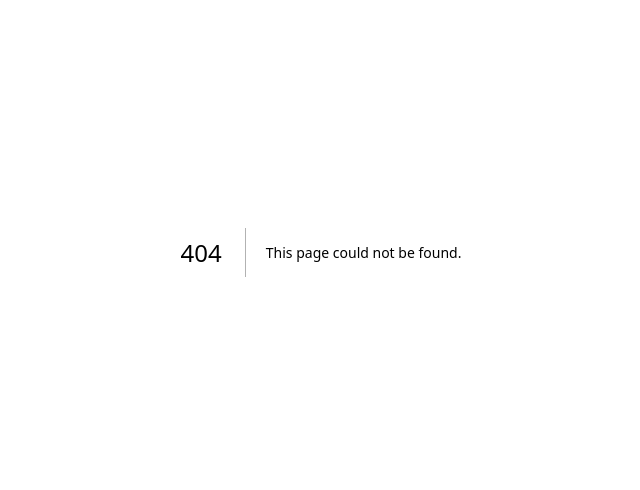
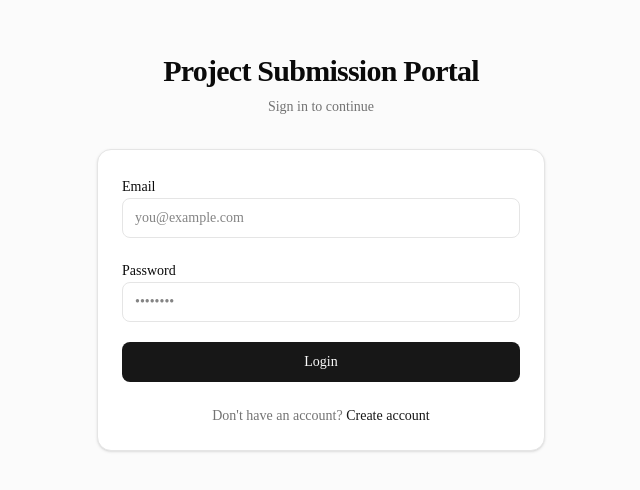
Before and after one commit to dipto230/WEB-INSTRUCTOR-ASSIGNMENT-FOR-PROGRAMING-HERO, a Next.js app in the folder frontend/: page /login in a window 1280 px wide. Before the commit this address had no page. Shown: the part 148-638 px from the top of the page, without its empty margins (319-959 px from the left). Built offline with nearby package versions, Linux system fonts and the light colour scheme; no server answers.

Commit message:
login action and login from done

```diff
--- /dev/null
+++ b/frontend/src/actions/auth/login_action.ts
@@ -0,0 +1,14 @@
+import api from "@/src/lib/api";
+import { LoginData, LoginResponse } from "@/src/types/auth";
+
+
+export const loginAction = async (
+  data: LoginData,
+): Promise<LoginResponse> => {
+  const response = await api.post(
+    "/auth/login",
+    data,
+  );
+
+  return response.data.data;
+};
--- a/frontend/src/app/layout.tsx
+++ b/frontend/src/app/layout.tsx
@@ -1,6 +1,7 @@
 import type { Metadata } from "next";
 import { Geist, Geist_Mono } from "next/font/google";
 import "./globals.css";
+import { Toaster } from "@/components/ui/sonner";
 
 const geistSans = Geist({
   variable: "--font-geist-sans",
@@ -23,7 +24,9 @@ export default function RootLayout({ children }: LayoutProps<"/">) {
       lang="en"
       className={`${geistSans.variable} ${geistMono.variable} h-full antialiased`}
     >
-      <body className="min-h-full flex flex-col">{children}</body>
+      <body className="min-h-full flex flex-col">{children}
+         <Toaster />
+      </body>
     </html>
   );
 }
--- /dev/null
+++ b/frontend/src/app/login/page.tsx
@@ -0,0 +1,176 @@
+"use client";
+
+import { useState } from "react";
+import Link from "next/link";
+import { useRouter } from "next/navigation";
+import { useForm } from "react-hook-form";
+import { zodResolver } from "@hookform/resolvers/zod";
+import { z } from "zod";
+import { Loader2 } from "lucide-react";
+import { toast } from "sonner";
+import { loginAction } from "@/src/actions/auth/login_action";
+import { saveAuth } from "@/src/lib/auth";
+
+
+
+const loginSchema = z.object({
+  email: z
+    .string()
+    .trim()
+    .email("Please provide a valid email address"),
+
+  password: z
+    .string()
+    .min(1, "Password is required"),
+});
+
+type LoginFormData = z.infer<typeof loginSchema>;
+
+export default function LoginPage() {
+  const router = useRouter();
+
+  const [serverError, setServerError] =
+    useState("");
+
+  const {
+    register,
+    handleSubmit,
+    formState: { errors, isSubmitting },
+  } = useForm<LoginFormData>({
+    resolver: zodResolver(loginSchema),
+  });
+
+  const onSubmit = async (data: LoginFormData) => {
+    try {
+      setServerError("");
+
+      const { token, user } =
+        await loginAction(data);
+
+      saveAuth(token, user);
+
+      toast.success("Login successful");
+
+      if (user.role === "MENTOR") {
+        router.push("/mentor/dashboard");
+      } else {
+        router.push("/student/dashboard");
+      }
+    } catch (error: any) {
+      const message =
+        error?.response?.data?.message ||
+        "Login failed. Please try again.";
+
+      setServerError(message);
+
+      toast.error(message);
+    }
+  };
+
+  return (
+    <main className="flex min-h-screen items-center justify-center bg-muted/40 px-4">
+      <div className="w-full max-w-md">
+        {/* Header */}
+        <div className="mb-8 text-center">
+          <h1 className="text-3xl font-bold tracking-tight">
+            Project Submission Portal
+          </h1>
+
+          <p className="mt-2 text-sm text-muted-foreground">
+            Sign in to continue
+          </p>
+        </div>
+
+
+        <div className="rounded-xl border bg-background p-6 shadow-sm">
+          <form
+            onSubmit={handleSubmit(onSubmit)}
+            className="space-y-5"
+          >
+
+            <div className="space-y-2">
+              <label
+                htmlFor="email"
+                className="text-sm font-medium"
+              >
+                Email
+              </label>
+
+              <input
+                id="email"
+                type="email"
+                placeholder="you@example.com"
+                {...register("email")}
+                className="flex h-10 w-full rounded-md border bg-background px-3 py-2 text-sm outline-none transition focus:ring-2"
+              />
+
+              {errors.email && (
+                <p className="text-sm text-destructive">
+                  {errors.email.message}
+                </p>
+              )}
+            </div>
+
+
+            <div className="space-y-2">
+              <label
+                htmlFor="password"
+                className="text-sm font-medium"
+              >
+                Password
+              </label>
+
+              <input
+                id="password"
+                type="password"
+                placeholder="••••••••"
+                {...register("password")}
+                className="flex h-10 w-full rounded-md border bg-background px-3 py-2 text-sm outline-none transition focus:ring-2"
+              />
+
+              {errors.password && (
+                <p className="text-sm text-destructive">
+                  {errors.password.message}
+                </p>
+              )}
+            </div>
+
+
+            {serverError && (
+              <div className="rounded-md border border-destructive/30 bg-destructive/10 p-3 text-sm text-destructive">
+                {serverError}
+              </div>
+            )}
+
+
+            <button
+              type="submit"
+              disabled={isSubmitting}
+              className="inline-flex h-10 w-full items-center justify-center rounded-md bg-primary px-4 text-sm font-medium text-primary-foreground transition-opacity hover:opacity-90 disabled:cursor-not-allowed disabled:opacity-50"
+            >
+              {isSubmitting ? (
+                <>
+                  <Loader2 className="mr-2 h-4 w-4 animate-spin" />
+                  Signing in...
+                </>
+              ) : (
+                "Login"
+              )}
+            </button>
+          </form>
+
+
+          <div className="mt-6 text-center text-sm text-muted-foreground">
+            Don't have an account?{" "}
+            <Link
+              href="/signup"
+              className="font-medium text-primary hover:underline"
+            >
+              Create account
+            </Link>
+          </div>
+        </div>
+      </div>
+    </main>
+  );
+}
```
